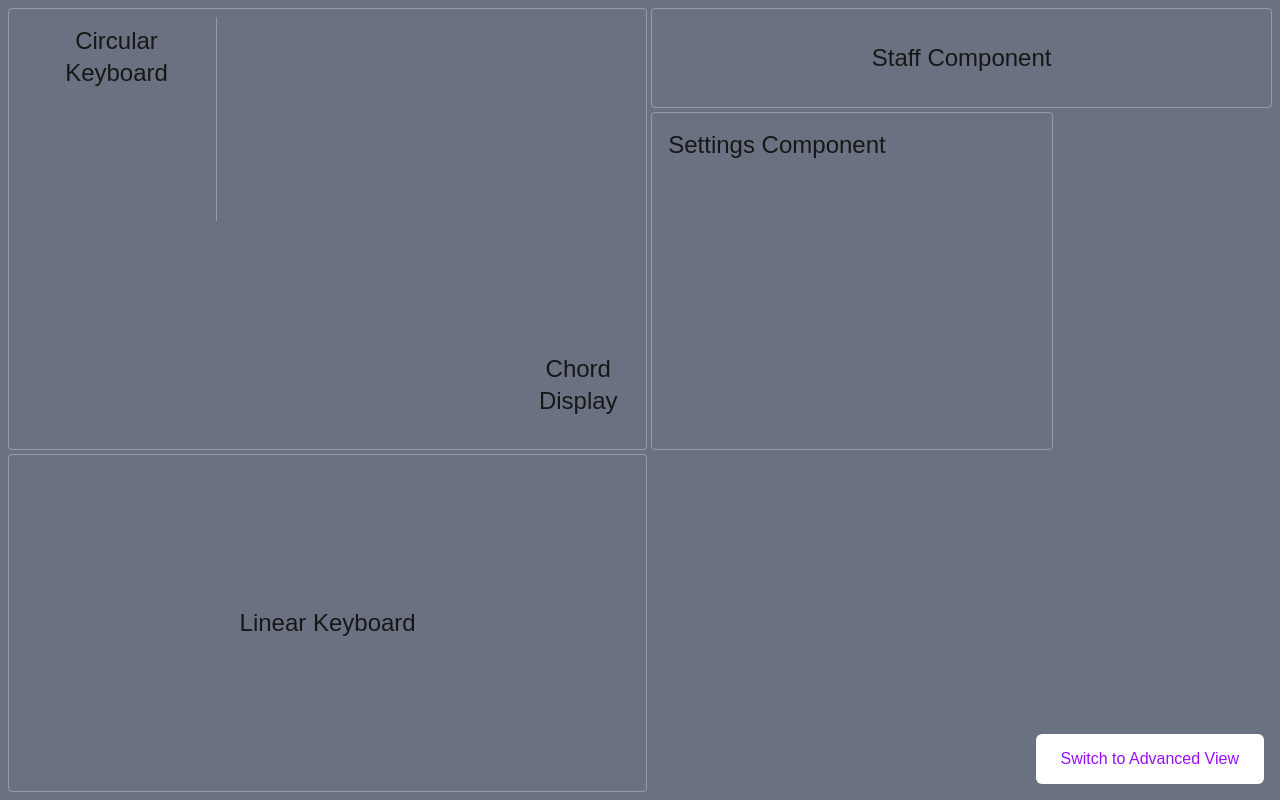
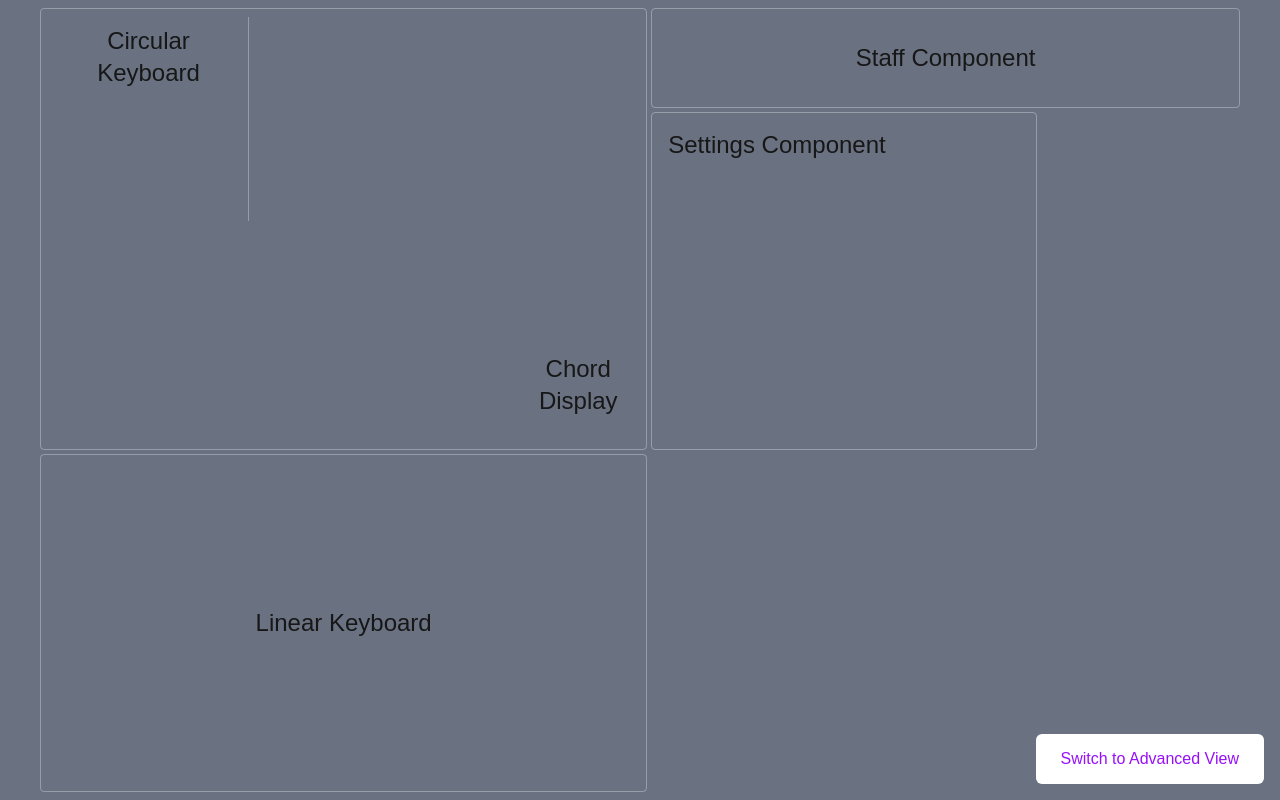
Before and after one commit to alekslovestech/chromatic-circle-next, a Next.js app: page /default in a window 1280 px wide. Built offline with nearby package versions, Linux system fonts and the light colour scheme.

Commit message:
better desktop appearance

```diff
--- a/src/app/advanced/page.tsx
+++ b/src/app/advanced/page.tsx
@@ -19,9 +19,9 @@ export default function AdvancedPage() {
   const gridRows = isLandscape ? gridRowsLandscape : gridRowsPortrait;
   const gridAreas = isLandscape ? gridAreasLandscape : gridAreasPortrait;
   return (
-    <div className="min-h-screen bg-gray-600">
+    <div className="mx-auto max-w-7xl px-4 md:px-6 lg:px-8 min-h-screen bg-gray-600">
       <div
-        className={`grid lg:grid-cols-4 h-screen p-2 gap-1 overflow-hidden`}
+        className="grid lg:grid-cols-4 h-screen p-2 gap-1 overflow-hidden"
         style={{
           gridTemplateRows: gridRows,
           gridTemplateAreas: gridAreas,
--- a/src/app/default/page.tsx
+++ b/src/app/default/page.tsx
@@ -20,10 +20,9 @@ export default function Home() {
   const gridRows = isLandscape ? gridRowsLandscape : gridRowsPortrait;
 
   return (
-    <div className="min-h-screen bg-gray-500">
-      {/* Grid Container - Default Mode */}
+    <div className="mx-auto max-w-7xl px-4 md:px-6 lg:px-8 min-h-screen bg-gray-500">
       <div
-        className={`grid h-screen p-2 gap-1 overflow-hidden`}
+        className="grid h-screen p-2 gap-1 overflow-hidden"
         style={{
           gridTemplateRows: gridRows,
           gridTemplateAreas: gridAreas,
```
